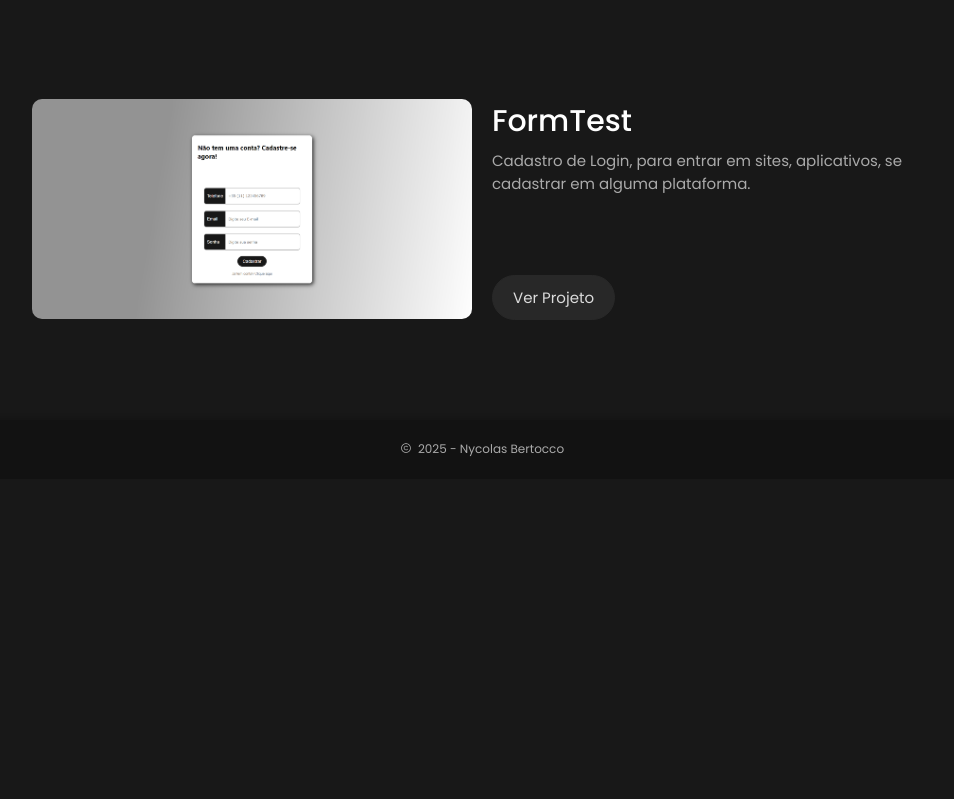
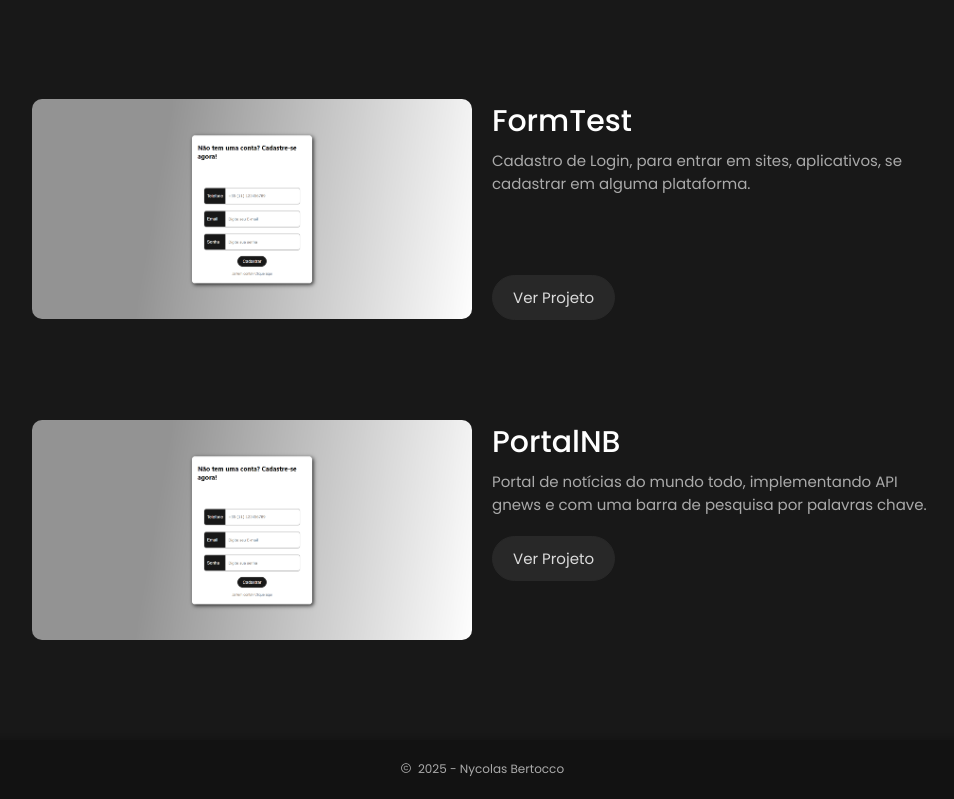
Before and after one commit to nybertocco/PortfolioNyco, a React (Vite) app: page /projetos in a window 1280 px wide. Shown: the part 1441-2240 px from the top of the page, without its empty margins (158-1112 px from the left). Before the commit the page ends 1920 px from the top, so only its background shows below. Built offline with nearby package versions, Linux system fonts and the light colour scheme.

Commit message:
Projeto pessoal adicionado no componente/pasta  projetos

```diff
--- a/src/projetos/index.css
+++ b/src/projetos/index.css
@@ -39,7 +39,8 @@
   .CatalogoHoteis,
   .MoviePB,
   .CadastroLogin,
-  .AgendaSemanal {
+  .AgendaSemanal,
+  .PortalNB {
     display: flex;
     gap: 2rem;
   }
@@ -48,7 +49,8 @@
   .CatalogoHoteis button,
   .MoviePB button,
   .CadastroLogin button,
-  .AgendaSemanal button {
+  .AgendaSemanal button,
+  .PortalNB button {
     margin-top: 2rem;
   }
 
@@ -100,7 +102,8 @@
     .CatalogoHoteis,
     .MoviePB,
     .CadastroLogin,
-    .AgendaSemanal {
+    .AgendaSemanal,
+    .PortalNB {
       flex-direction: column;
       width: 80%;
     }
@@ -143,7 +146,8 @@
     .CatalogoHoteis,
     .MoviePB,
     .CadastroLogin,
-    .AgendaSemanal {
+    .AgendaSemanal,
+    .PortalNB {
       flex-direction: row;
       align-items: center;
       width: 100%;
--- a/src/projetos/index.jsx
+++ b/src/projetos/index.jsx
@@ -6,6 +6,7 @@ import AgendaSemanal from "../assets/AgendaSemanal.png";
 import CatalogoHoteis from "../assets/CatalogoHoteis.png";
 import MoviePB from "../assets/MoviePB.png";
 import CadastroLogin from "../assets/CadastroLogin.png";
+import PortalNB from "../assets/PortalNB.png";
 
 export default function Projetos() {
   return (
@@ -112,6 +113,25 @@ export default function Projetos() {
             </a>
           </section>
         </div>
+
+        <div className="PortalNB">
+          <img src={CadastroLogin} alt="PortalNB" />
+
+          <section>
+            <h3>PortalNB</h3>
+            <p>
+              Portal de notícias do mundo todo, implementando API gnews e com
+              uma barra de pesquisa por palavras chave.
+            </p>
+            <a
+              href="https://news-page-1kyh-nybertoccos-projects.vercel.app"
+              target="_blank"
+              rel="noopener noreferrer"
+            >
+              <button>Ver Projeto</button>
+            </a>
+          </section>
+        </div>
       </div>
 
       <Footer />
```
Also changed, not shown: src/assets/PortalNB.png (added).
